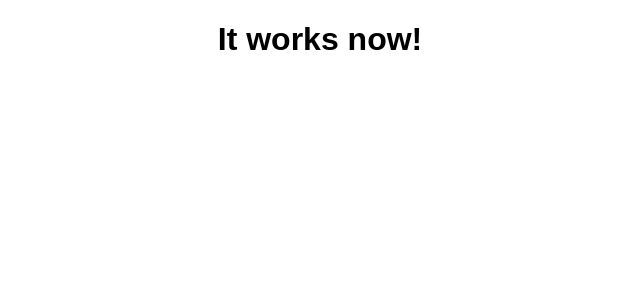
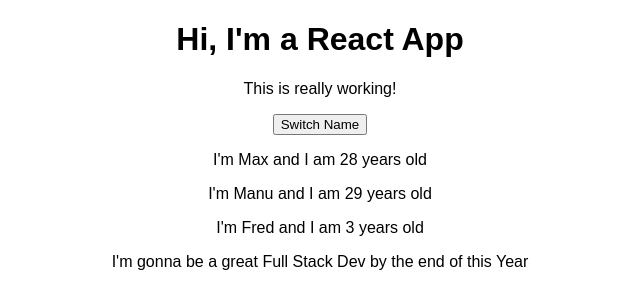
Before and after one commit to PedroMadabula/learning-reactjs, a React (Create React App) app in the folder react-complete-guide/: page / in a window 1280 px wide. Shown: the top 308 px of the page, without its empty margins (320-960 px from the left). Built offline with nearby package versions, Linux system fonts and the light colour scheme.

Commit message:
Props
Using props in React components to set attributes in our jsx elements

```diff
--- a/react-complete-guide/src/App.js
+++ b/react-complete-guide/src/App.js
@@ -1,15 +1,21 @@
 import React, { Component } from 'react';
 import logo from './logo.svg';
 import './App.css';
+import Person from './Person/Person';
 
 class App extends Component {
   render() {
-    // return (
-    //   <div className="App">
-    //     <h1>Hi, I'm a React App</h1>
-    //   </div>
-    // );
-    return React.createElement('div',{className: 'App'},React.createElement('h1',null,'It works now!'));
+    return (
+      <div className="App">
+        <h1>Hi, I'm a React App</h1>
+        <p>This is really working!</p>
+        <button>Switch Name</button>
+        <Person name="Max" age="28"/>
+        <Person name="Manu" age="29"/>
+        <Person name="Fred" age="3">I'm gonna be a great Full Stack Dev by the end of this Year</Person>
+      </div>
+    );
+    // return React.createElement('div',{className: 'App'},React.createElement('h1',null,'It works now!'));
   }
 }
 
--- /dev/null
+++ b/react-complete-guide/src/Person/Person.js
@@ -0,0 +1,13 @@
+import React from 'react';
+
+const person = (props) => {
+    return (
+        <div>
+            <p>I'm {props.name} and I am {props.age} years old</p>
+            <p>{props.children}</p>
+
+        </div>
+    )
+};
+
+export default person;
```
